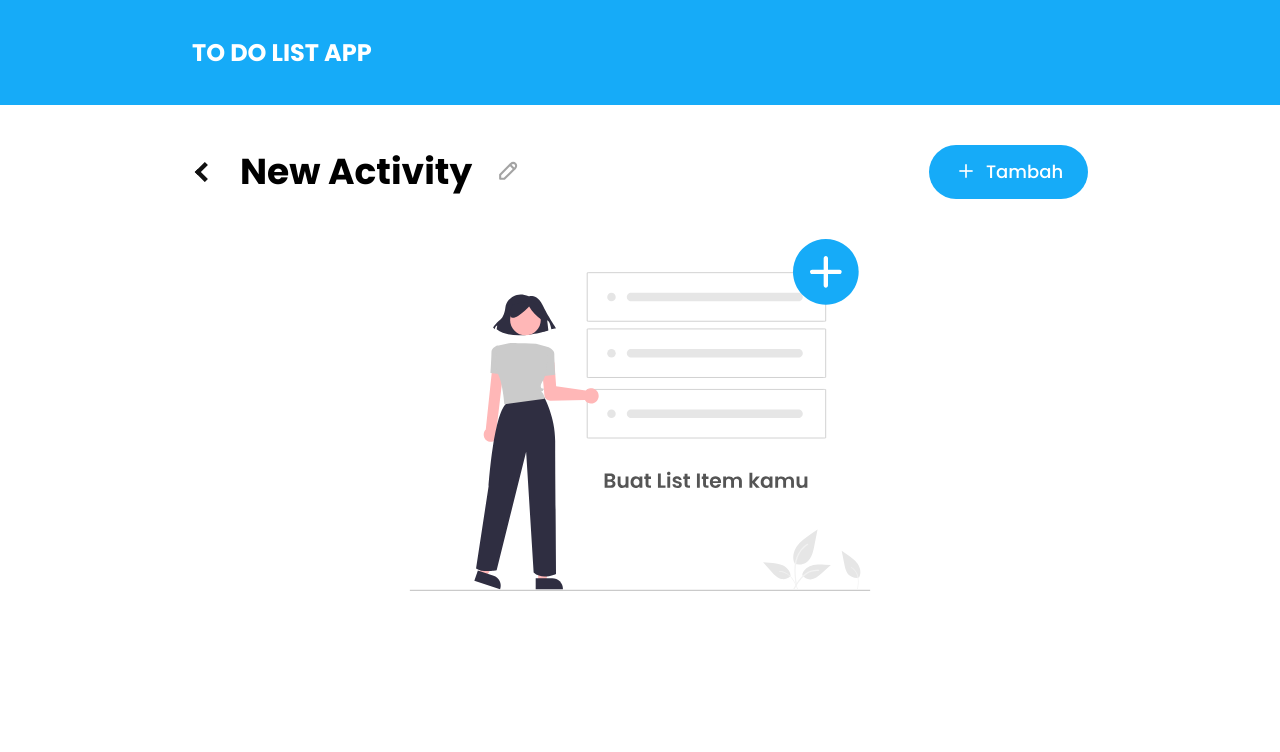
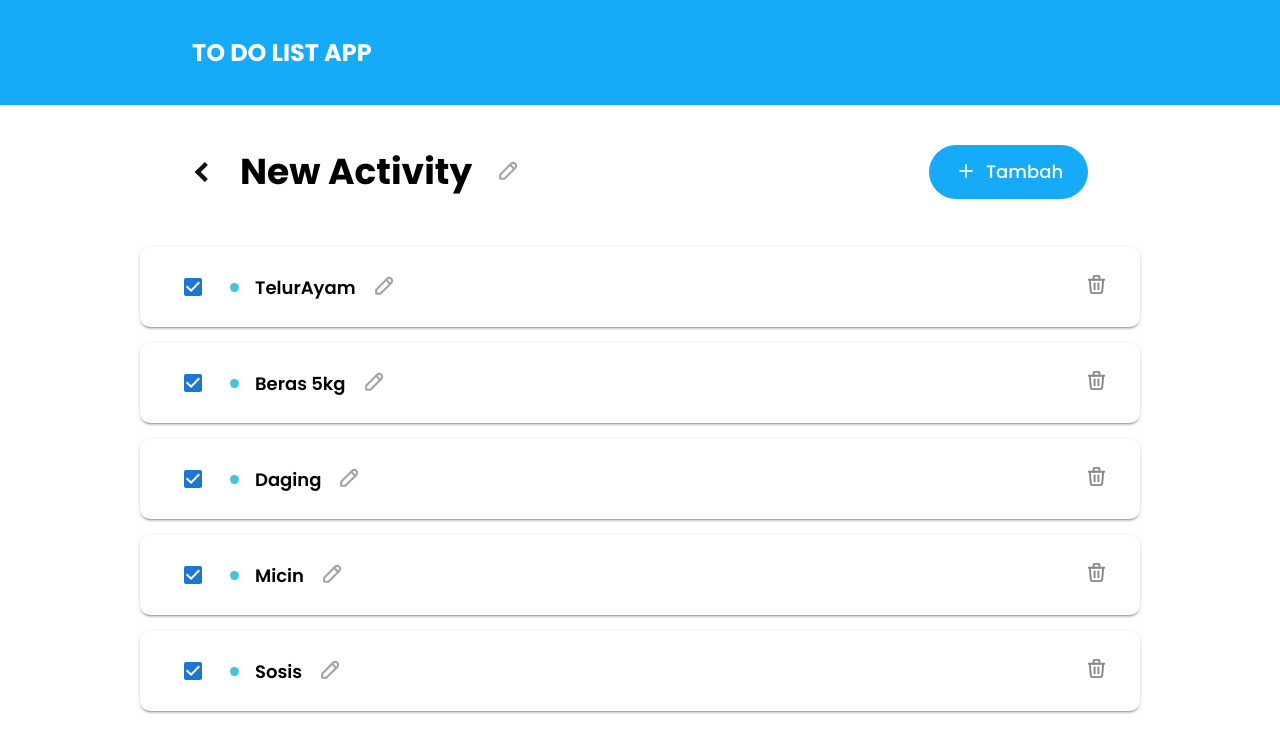
Before and after one commit to akmalays/myTodoList, a React (Create React App) app: page /todo_detail in a window 1280 px wide. Shown: the top 752 px of the page. Built offline with nearby package versions, Linux system fonts and the light colour scheme.

Commit message:
added todolist container and make colored dot components

```diff
--- /dev/null
+++ b/src/components/colored_dot/index.tsx
@@ -0,0 +1,22 @@
+import { Grid } from "@mui/material";
+
+interface ColoredDotProps {
+  color: string;
+  size: string;
+}
+
+export default function ColoredDot(props: ColoredDotProps) {
+  const { color, size } = props;
+  return (
+    <div>
+      <Grid
+        sx={{
+          backgroundColor: color,
+          borderRadius: "50%",
+          width: size,
+          height: size,
+        }}
+      />
+    </div>
+  );
+}
--- a/src/page/todo_detail/index.tsx
+++ b/src/page/todo_detail/index.tsx
@@ -1,9 +1,21 @@
-import { Grid } from "@mui/material";
+import { Checkbox, Grid, Typography } from "@mui/material";
 
+import trashIcon from "../../assets/icons/todo-item-delete-button.svg";
+import PencilIcon from "../../assets/icons/todo-title-edit-button.svg";
 import NoTodoImages from "../../assets/images/todo-empty-state.svg";
+import ColoredDot from "../../components/colored_dot";
+import SvgIcon from "../../components/icon";
 import Navbar from "../../components/navbar";
 import Titlebar from "../../components/titlebar";
 import { styles } from "../../theme/globalstyles";
+
+const listTodo = [
+  { id: 1, item: "TelurAyam" },
+  { id: 2, item: "Beras 5kg" },
+  { id: 3, item: "Daging" },
+  { id: 4, item: "Micin" },
+  { id: 5, item: "Sosis" },
+];
 
 export default function TodoDetail() {
   return (
@@ -15,12 +27,63 @@ export default function TodoDetail() {
       {/* main content */}
       <Grid sx={styles.mainContentContainer}>
         <Grid container display={"column"} justifyContent={"center"}>
+          {listTodo.length > 0 ? (
+            listTodo.map((todo) => {
+              return (
+                <Grid
+                  sx={{
+                    backgroundColor: "#ffffff",
+                    width: 1000,
+                    height: 80,
+                    boxShadow: 2,
+                    borderRadius: "10px",
+                    display: "flex",
+                    my: 1,
+                    alignItems: "center",
+                  }}
+                  key={todo.id}
+                >
+                  <Grid
+                    container
+                    display={"flex"}
+                    alignItems="center"
+                    justifyContent={"space-between"}
+                    mx={4}
+                  >
+                    <Grid display={"flex"} gap={2} alignItems="center">
+                      <Checkbox
+                        sx={{ borderColor: "#4F4F4F", borderWidth: 0.5 }}
+                        checked={true}
+                      />
+                      <ColoredDot color={"#43C4E3"} size={"9px"} />
+                      <Typography
+                        sx={{
+                          fontWeight: "600",
+                          fontSize: 18,
+                          textTransform: "capitalize",
+                        }}
+                      >
+                        {todo.item}
+                      </Typography>
+                      <Grid sx={{ cursor: "pointer" }}>
+                        <SvgIcon icon={PencilIcon} height={"25"} width={"25"} />
+                      </Grid>
+                    </Grid>
+                    <Grid sx={{ cursor: "pointer" }}>
+                      <SvgIcon icon={trashIcon} height={"23"} width={"23"} />
+                    </Grid>
+                  </Grid>
+                </Grid>
+              );
+            })
+          ) : (
             <img
               alt="no activity images"
               src={NoTodoImages}
               width={"60%"}
               height={"60%"}
             />
+          )}
         </Grid>
       </Grid>
     </div>
```
Lines whose indentation alone changed are shown as unchanged.
